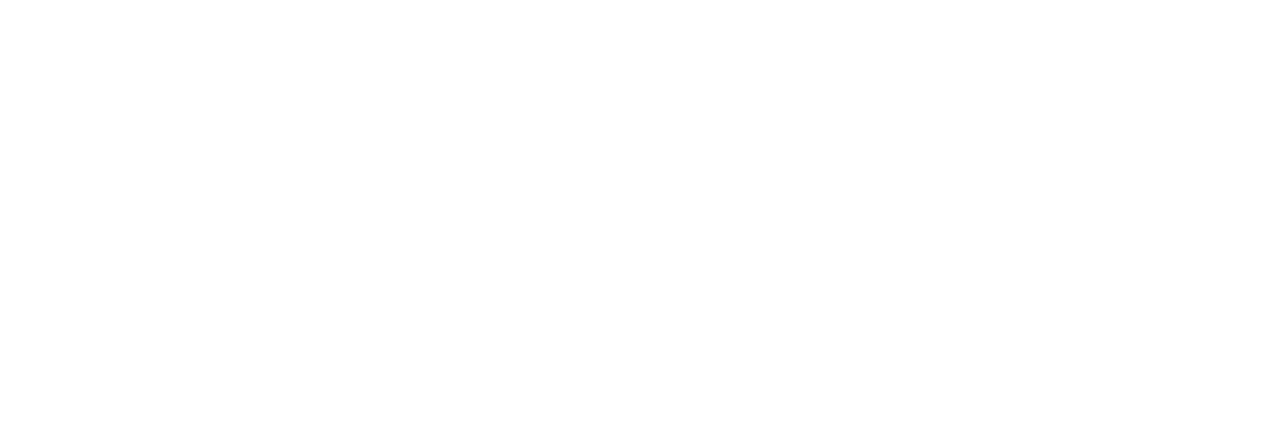
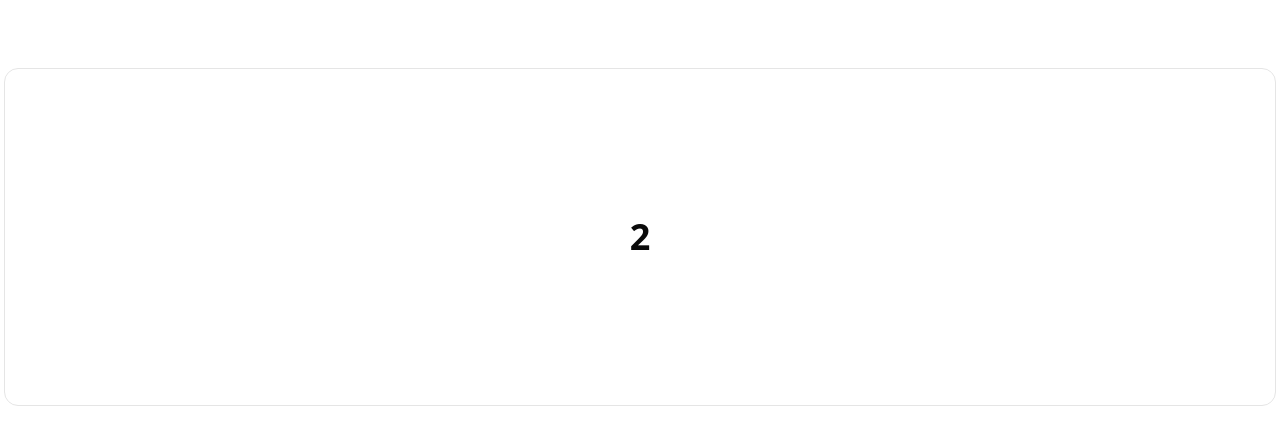
Before and after one commit to ciptacodeteam/quantum-sport-frontend, a Next.js app: page / in a window 1280 px wide. Shown: the top 444 px of the page. Built offline with nearby package versions, Linux system fonts and the light colour scheme.

Commit message:
feat: replace CarouselSection with BannerSection and add embla-carousel-autoplay dependency

```diff
--- a/app/page.tsx
+++ b/app/page.tsx
@@ -1,9 +1,9 @@
-import CarouselSection from '@/section/beranda/CarouselSection';
+import BannerSection from '@/components/section/home/BannerSection';
 
-export default function Home() {
+export default function HomePage() {
   return (
     <>
-      <CarouselSection />
+      <BannerSection />
     </>
   );
 }
--- /dev/null
+++ b/components/section/home/BannerSection.tsx
@@ -0,0 +1,43 @@
+'use client';
+
+import { Card, CardContent } from '@/components/ui/card';
+import {
+  Carousel,
+  CarouselContent,
+  CarouselItem,
+  CarouselNext,
+  CarouselPrevious
+} from '@/components/ui/carousel';
+import Autoplay from 'embla-carousel-autoplay';
+import { useRef } from 'react';
+
+export default function BannerSection() {
+  const plugin = useRef(Autoplay({ delay: 5000, stopOnInteraction: true }));
+
+  return (
+    <section className="mx-auto max-w-7xl px-4 py-8 md:px-6 md:py-12 lg:py-16 xl:px-0">
+      <Carousel
+        plugins={[plugin.current]}
+        className="group/carousel mx-auto w-full"
+        onMouseEnter={plugin.current.stop}
+        onMouseLeave={plugin.current.reset}
+      >
+        <CarouselContent>
+          {Array.from({ length: 5 }).map((_, index) => (
+            <CarouselItem key={index}>
+              <div className="p-1">
+                <Card className="shadow-none">
+                  <CardContent className="flex min-h-72 items-center justify-center p-6">
+                    <span className="text-4xl font-semibold">{index + 1}</span>
+                  </CardContent>
+                </Card>
+              </div>
+            </CarouselItem>
+          ))}
+        </CarouselContent>
+        <CarouselPrevious className="invisible -left-4.5 size-12 shadow-md group-hover/carousel:visible" />
+        <CarouselNext className="invisible -right-4.5 size-12 shadow-md group-hover/carousel:visible" />
+      </Carousel>
+    </section>
+  );
+}
--- a/package.json
+++ b/package.json
@@ -33,6 +33,7 @@
     "class-variance-authority": "^0.7.1",
     "clsx": "^2.1.1",
     "dayjs": "^1.11.18",
+    "embla-carousel-autoplay": "^8.6.0",
     "embla-carousel-react": "^8.6.0",
     "lucide-react": "^0.546.0",
     "next": "16.0.0",
@@ -41,7 +42,6 @@
     "react-dom": "19.2.0",
     "sonner": "^2.0.7",
     "superjson": "^2.2.3",
-    "swiper": "^12.0.3",
     "tailwind-merge": "^3.3.1",
     "zod": "^4.1.12",
     "zustand": "^5.0.8"
--- a/section/beranda/CarouselSection.tsx
+++ /dev/null
@@ -1,5 +0,0 @@
-// Import Swiper styles
-
-export default function CarouselSection() {
-  return <></>;
-}
--- a/styles/globals.css
+++ b/styles/globals.css
@@ -1,7 +1,5 @@
 @import 'tailwindcss';
 @import 'tw-animate-css';
-@import 'swiper/css';
-@import 'swiper/css/pagination';
 
 @custom-variant dark (&:is(.dark *));
 
```
Also changed, not shown: 1 other file (tests, documents, lock files or other folders).
